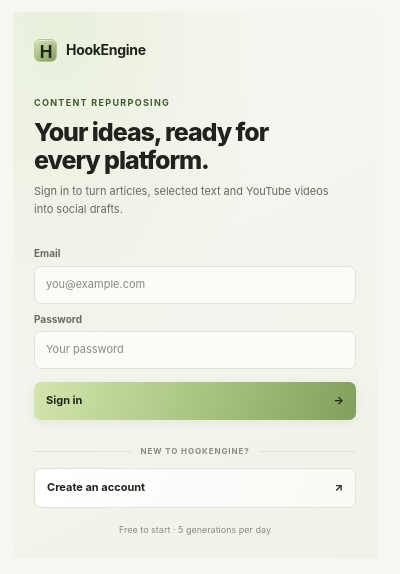
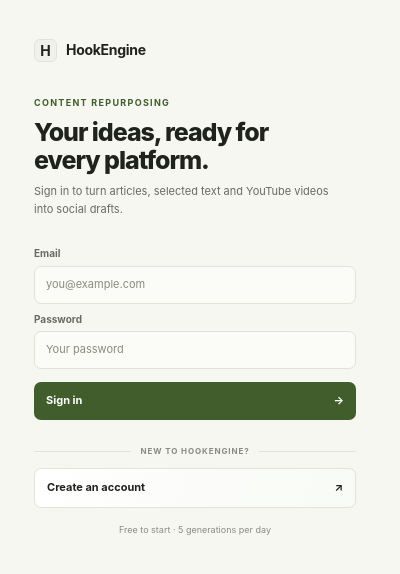
Before and after one commit to yazoniplay/HookEngine, a browser extension: page popup.html in a window 400 px wide. Drawn offline with Linux system fonts and the light colour scheme.

Commit message:
Refine extension logo and sign-in styling

```diff
--- a/styles.css
+++ b/styles.css
@@ -10,7 +10,7 @@ a{color:inherit}
 .app{max-width:480px;margin:0 auto;padding:12px 13px 14px}
 .topbar{height:36px;display:flex;align-items:center;justify-content:space-between;padding-bottom:10px;border-bottom:1px solid var(--line)}
 .brand{display:flex;align-items:center;gap:8px;text-decoration:none;font-size:13px;font-weight:720;letter-spacing:-.25px}
-.brand-mark{display:grid;place-items:center;width:23px;height:23px;border:1px solid var(--line);border-radius:6px;color:var(--accent);font-size:17px;font-weight:750;letter-spacing:-1px}
+.brand-mark{display:grid;place-items:center;flex:none;width:23px;height:23px;border:1px solid var(--line);border-radius:6px;background:var(--surface-2);color:var(--text);font:700 14px/1 -apple-system,BlinkMacSystemFont,"Segoe UI",sans-serif;letter-spacing:0;text-align:center}
 .top-actions{display:flex;align-items:center;gap:10px}
 .status-label,.source-label{font-size:10px;color:var(--muted);white-space:nowrap}
 .status-label{display:flex;align-items:center;gap:6px}
@@ -101,15 +101,15 @@ body{overflow-y:auto}
 /* Focused first-run sign-in and restrained brand gradients */
 .app{position:relative}
 .app.auth-required>:not(#authGate){display:none!important}
-.auth-gate{min-height:520px;padding:27px 21px 22px;display:flex;flex-direction:column;justify-content:center;background:radial-gradient(ellipse at 12% 0%,color-mix(in srgb,#b5ca8a 19%,var(--bg)),transparent 48%),linear-gradient(155deg,var(--bg) 0%,color-mix(in srgb,var(--surface) 75%,var(--bg)) 100%)}
+.auth-gate{min-height:520px;padding:27px 21px 22px;display:flex;flex-direction:column;justify-content:center;background:var(--bg)}
 .auth-brand{display:flex;align-items:center;gap:9px;font-size:14px;font-weight:750;letter-spacing:-.3px;margin-bottom:34px}
-.auth-brand .brand-mark{background:linear-gradient(145deg,#d6e6b5,#809c5d);color:#202719;border:1px solid #b4c98f;box-shadow:inset 0 1px 0 #ffffff80}
+.auth-brand .brand-mark{background:var(--surface-2);color:var(--text);border:1px solid var(--line)}
 .auth-eyebrow{margin:0 0 9px;color:var(--accent);font-size:9px;font-weight:750;letter-spacing:1.3px}
 .auth-gate h1{max-width:285px;margin:0 0 9px;font-size:25px;line-height:1.12;letter-spacing:-1.05px;font-weight:760}
 .auth-copy{max-width:300px;margin:0 0 20px;color:var(--muted);font-size:11px;line-height:1.6}
 .auth-gate label{margin:8px 0 5px;color:var(--muted);font-size:10px;font-weight:650}
 .auth-gate input{padding:10px 11px;font-size:11px}
-.auth-submit{display:flex;justify-content:space-between;align-items:center;margin-top:13px;padding:11px 12px;background:linear-gradient(105deg,#d3e5ad,#9ebc76 65%,#829f5d);color:#202719;box-shadow:0 2px 8px #819d5b25}
+.auth-submit{display:flex;justify-content:space-between;align-items:center;margin-top:13px;padding:11px 12px;background:var(--accent);color:var(--accent-ink);box-shadow:none}
 .auth-divider{display:flex;align-items:center;gap:9px;margin:20px 0 10px;color:var(--subtle);font-size:8px;font-weight:700;letter-spacing:.9px}
 .auth-divider:before,.auth-divider:after{content:"";height:1px;flex:1;background:var(--line)}
 .auth-create{display:flex;align-items:center;justify-content:space-between;padding:11px 12px;border:1px solid var(--line);border-radius:7px;background:linear-gradient(110deg,var(--surface),color-mix(in srgb,#a9c486 8%,var(--surface)));font-size:11px;font-weight:700;text-decoration:none}
@@ -119,8 +119,8 @@ body{overflow-y:auto}
 .upgrade-button{display:inline-flex;align-items:center;gap:5px;padding:6px 8px;border:1px solid color-mix(in srgb,#a8c780 65%,var(--line));border-radius:6px;background:linear-gradient(110deg,#d4e5b2,#a5c27d);color:#202719;text-decoration:none;font-size:9px;font-weight:750;white-space:nowrap}
 .upgrade-button:hover{filter:brightness(1.04)}
 .generate-button{background:linear-gradient(105deg,#d2e4ae 0%,#a9c781 55%,#8fae68 100%);box-shadow:0 2px 9px #8fae6820}
-.brand-mark{background:linear-gradient(145deg,#d6e6b5,#809c5d);color:#202719;border-color:#b4c98f}
-:root[data-theme="light"] .auth-gate{background:radial-gradient(ellipse at 12% 0%,#e9f0dd,transparent 48%),linear-gradient(155deg,#f7f7f2,#f0f2e9)}
+
+:root[data-theme="light"] .auth-gate{background:var(--bg)}
 
 /* Consistent, recognizable inline icon system */
 .button-icon{display:inline-grid;place-items:center;width:14px;height:14px;flex:none}
```
